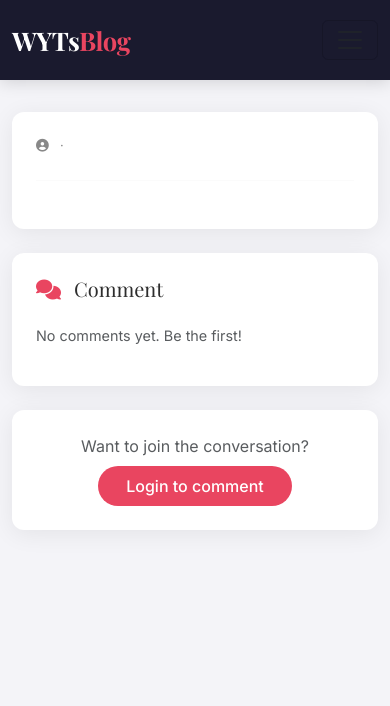
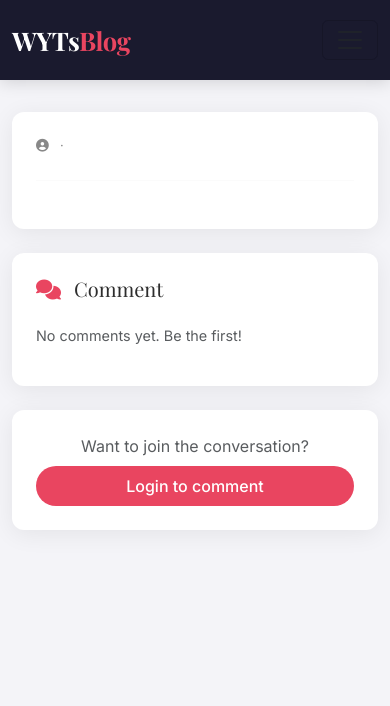
Before and after one commit to DSBaibhav/WorksNest, a Django app: template blog/templates/blog/post_detail.html in a window 390 px wide. Shown: the top 706 px of the page. Run offline with Django 3.2, Linux system fonts and the light colour scheme; the template is opened without the code that fills it, so the values that code supplies are empty; some libraries are stand-ins or nearby versions.

Commit message:
Mobile Fixes

```diff
--- a/blog/templates/blog/base.html
+++ b/blog/templates/blog/base.html
@@ -101,6 +101,22 @@
       margin-top: auto;
     }
     footer span { color: var(--accent); }
+    /* Mobile fixes */
+@media (max-width: 576px) {
+  .post-card img {
+    height: 160px;
+  }
+  h1 {
+    font-size: 1.5rem !important;
+  }
+  .card-body {
+    padding: 1rem;
+  }
+  .btn-accent {
+    width: 100%;
+    text-align: center;
+  }
+}
   </style>
   {% block extra_css %}{% endblock %}
 </head>
```
